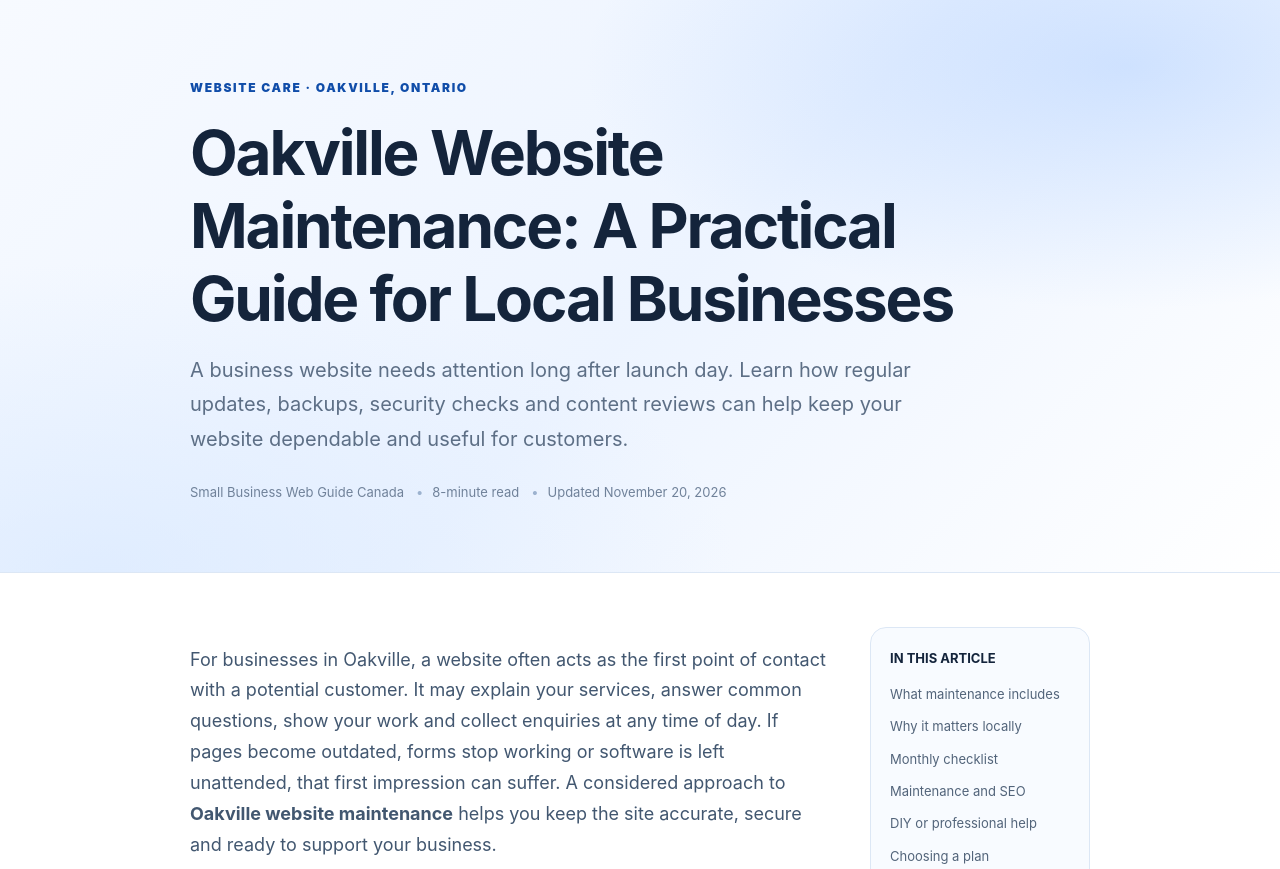
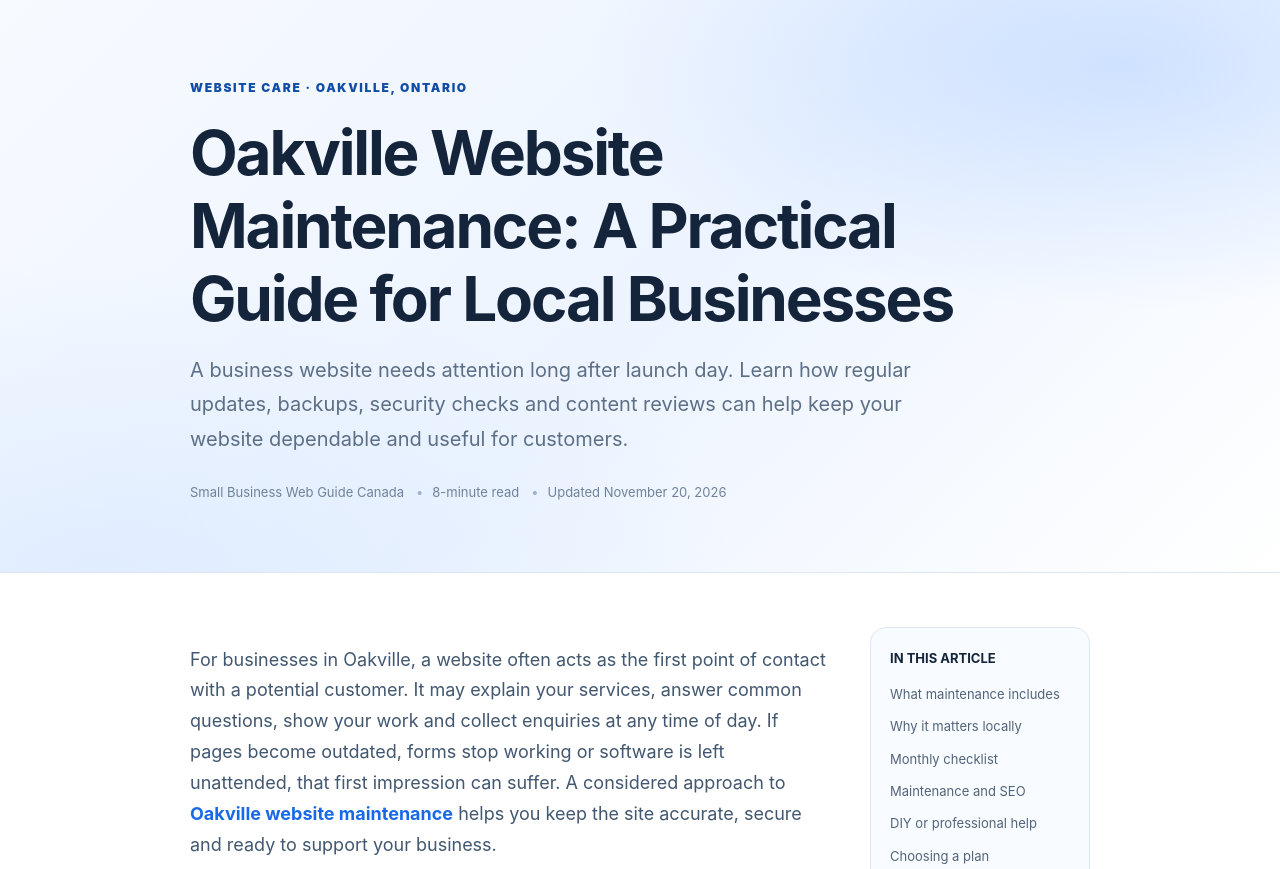
Before and after one commit to upmysitetechca/upmysite, a plain HTML site: page oakville-website-maintenance.html in a window 1280 px wide. Shown: the part 79-948 px from the top of the page. Drawn offline with Linux system fonts and the light colour scheme.

Commit message:
Update oakville-website-maintenance.html

```diff
--- a/oakville-website-maintenance.html
+++ b/oakville-website-maintenance.html
@@ -182,7 +182,7 @@
 
     <div class="wrap article-layout">
       <article>
-        <p class="article-intro">For businesses in Oakville, a website often acts as the first point of contact with a potential customer. It may explain your services, answer common questions, show your work and collect enquiries at any time of day. If pages become outdated, forms stop working or software is left unattended, that first impression can suffer. A considered approach to <strong>Oakville website maintenance</strong> helps you keep the site accurate, secure and ready to support your business.</p>
+        <p class="article-intro">For businesses in Oakville, a website often acts as the first point of contact with a potential customer. It may explain your services, answer common questions, show your work and collect enquiries at any time of day. If pages become outdated, forms stop working or software is left unattended, that first impression can suffer. A considered approach to <strong><a href="https://www.upmysite.ca/"> Oakville website maintenance</a></strong> helps you keep the site accurate, secure and ready to support your business.</p>
 
         <p>Website maintenance does not have to mean constant redesigns or complicated technical projects. It is the routine process of checking the important parts of your website, making necessary updates and dealing with issues before they grow into larger problems.</p>
 
```
